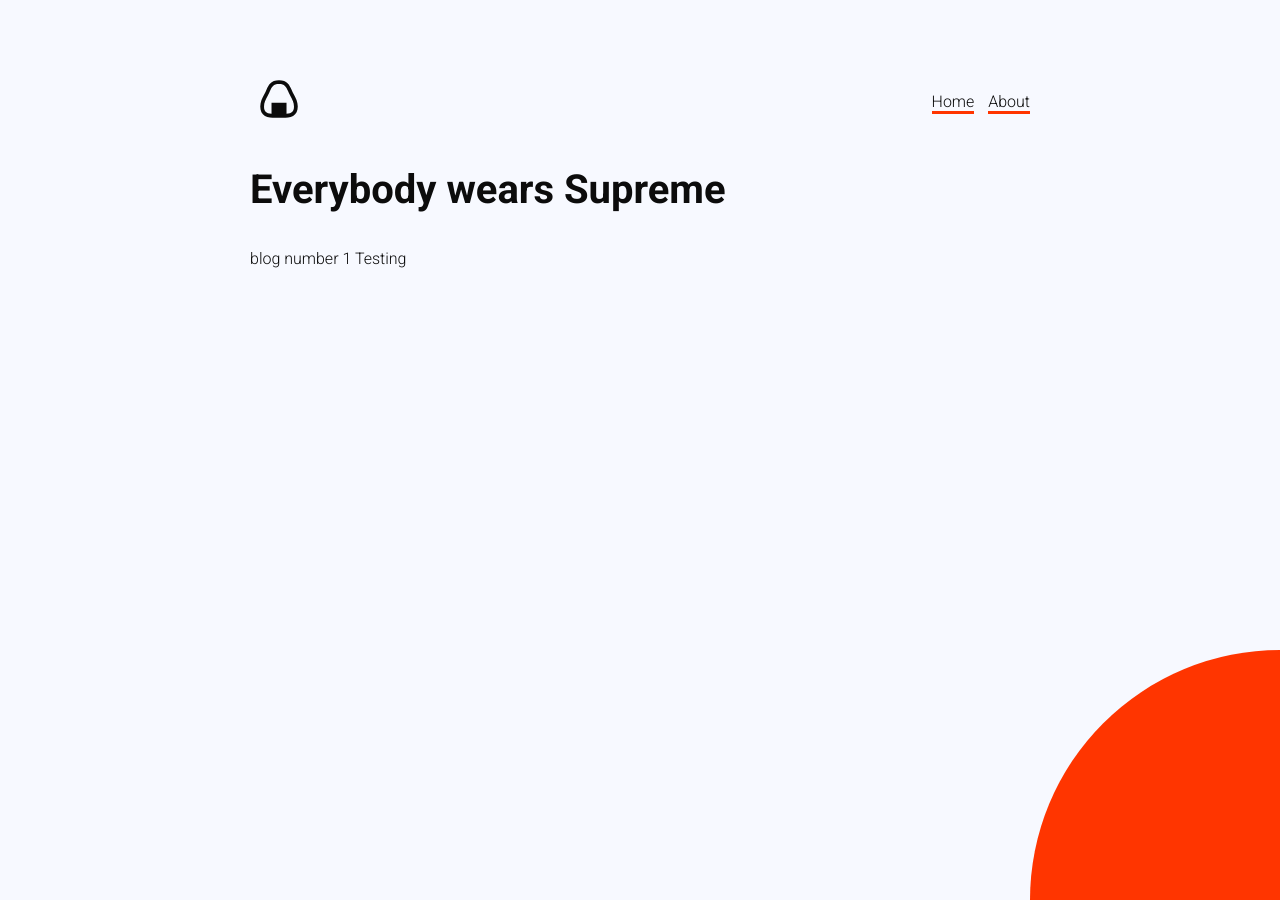
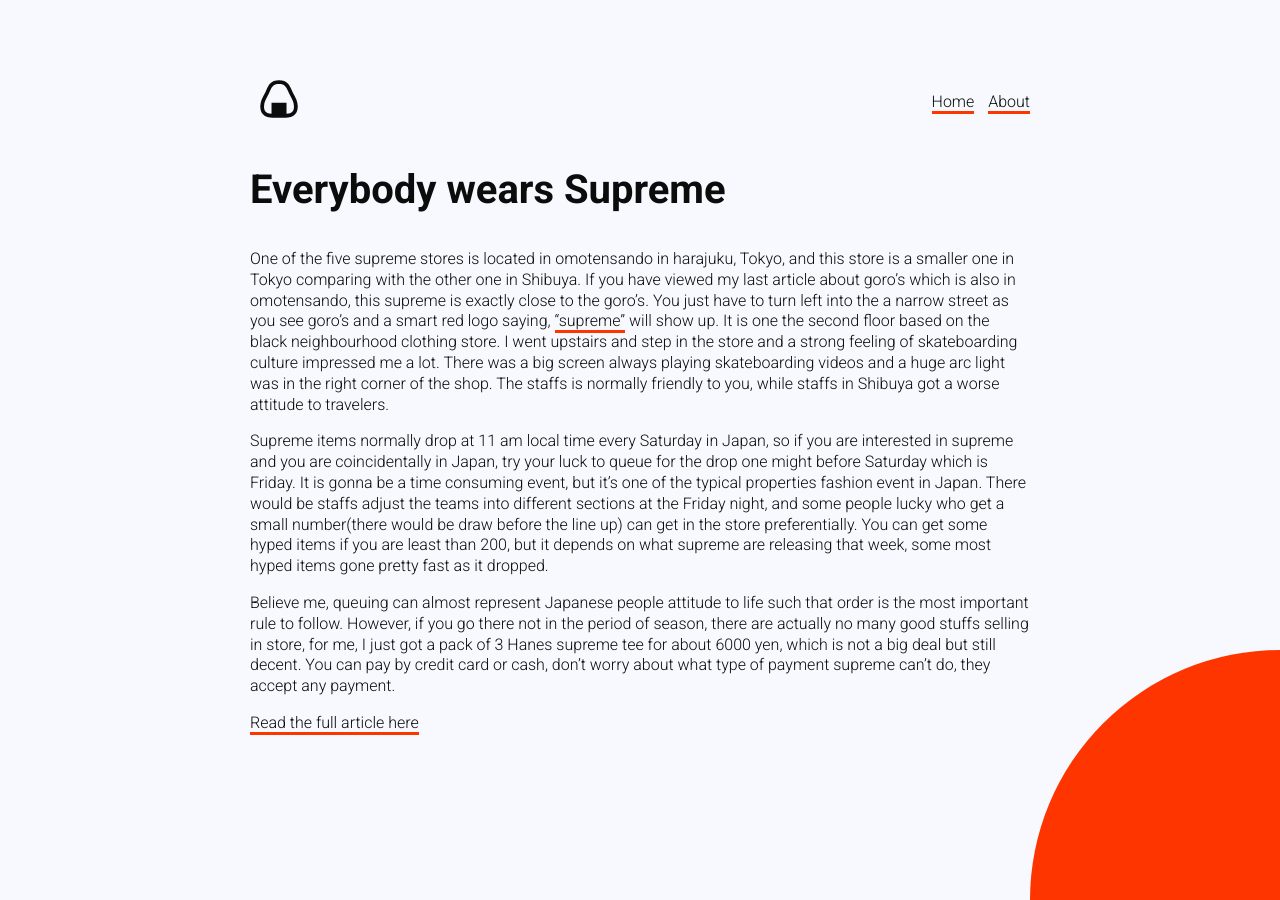
Before and after one commit to stephanieberbec/anightinjapan, a Jekyll site: the page built from _posts/2024-06-19-new-post.markdown, in a window 1280 px wide. Built offline with Jekyll 4.4.1, drawn with Linux system fonts in a browser that asks for light colours.

Commit message:
Updated New Post

```diff
--- a/_posts/2024-06-19-new-post.markdown
+++ b/_posts/2024-06-19-new-post.markdown
@@ -5,5 +5,10 @@ excerpt: One of the five supreme stores is located in omotensando in harajuku, T
   and this store is a smaller one in Tokyo comparing with the other one in Shibuya.
 ---
 
-blog number 1
-Testing
+One of the five supreme stores is located in omotensando in harajuku, Tokyo, and this store is a smaller one in Tokyo comparing with the other one in Shibuya. If you have viewed my last article about goro's which is also in omotensando, this supreme is exactly close to the goro's. You just have to turn left into the a narrow street as you see goro's and a smart red logo saying, ["supreme"](https://www.supremenewyork.com/) will show up. It is one the second floor based on the black neighbourhood clothing store. I went upstairs and step in the store and a strong feeling of skateboarding culture impressed me a lot. There was a big screen always playing skateboarding videos and a huge arc light was in the right corner of the shop. The staffs is normally friendly to you, while staffs in Shibuya got a worse attitude to travelers.
+
+Supreme items normally drop at 11 am local time every Saturday in Japan, so if you are interested in supreme and you are coincidentally in Japan, try your luck to queue for the drop one might before Saturday which is Friday. It is gonna be a time consuming event, but it's one of the typical properties fashion event in Japan. There would be staffs adjust the teams into different sections at the Friday night, and some people lucky who get a small number(there would be draw before the line up) can get in the store preferentially. You can get some hyped  items if you are least than 200, but it depends on what supreme are releasing that week, some most hyped items gone pretty fast as it dropped.
+
+Believe me, queuing can almost represent Japanese people attitude to life such that order is the most important rule to follow. However, if you go there not in the period of season, there are actually no many good stuffs selling in store, for me, I just got a pack of 3 Hanes supreme tee for about 6000 yen, which is not a big deal but still decent. You can pay by credit card or cash, don't worry about what type of payment supreme can't do, they accept any payment.
+
+[Read the full article here](https://www.tokyocreative.com/articles/19065-experience-in-supreme-harajuku-tokyo-and-osaka)
```
